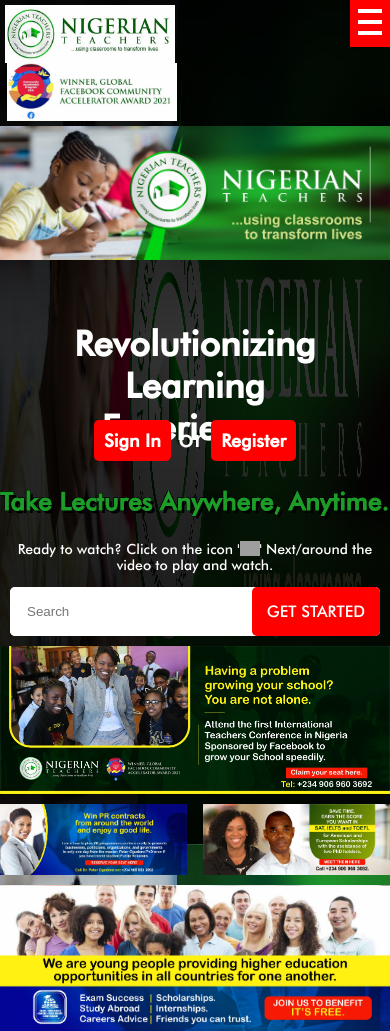
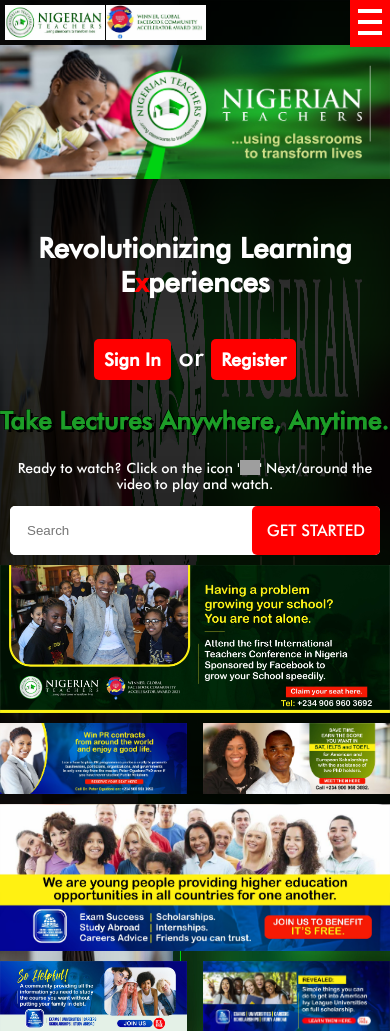
Before and after one commit to kunlexyz/nigerian_teachers, a PHP site: page / in a window 390 px wide; the page is wider, and only the part inside the window is pictured. Shown: the top 1031 px of that part. Run offline with PHP 8.4, Linux system fonts and the light colour scheme; grey boxes are pictures that could not be loaded.

Commit message:
Add files via upload
Modifying style.css file

```diff
--- a/style.css
+++ b/style.css
@@ -617,3 +617,20 @@
 .img_one_line{width:100%}
 
 .img_2_line{width: 48%;margin: 10px 0px;}
+
+
+@media only screen and (max-width: 420px) {
+	.logo, .logo_2{margin: 0px;width: 100px;
+		height: 35px;
+	}
+	.logo_2{/*float: right;margin-bottom: 5px;*/margin-left:1px;}
+	.hh1{font-size: 28px;}
+}
+
+
+@media only screen and (max-width: 420px) {
+	.hh1{font-size: 28px;
+		padding-top: 25px;
+	}
+
+}
```
